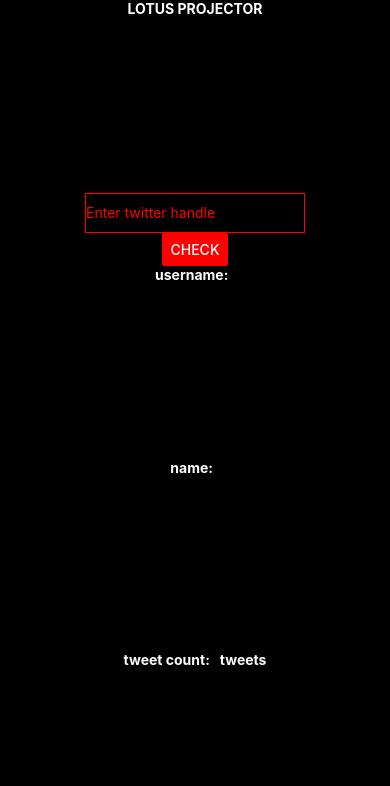
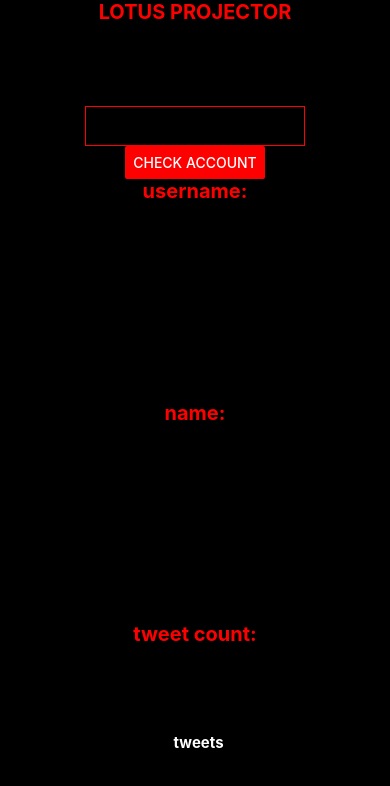
Before and after one commit to dpaganel/Lotus-Projector, a React Native app in the folder LotusProjector/: screen / in a window 390 px wide. Shown: the top 786 px of the page. Built offline with nearby package versions, Linux system fonts and the light colour scheme.

Commit message:
- front end changes for improved readability - removed console.log debugging lines

```diff
--- a/LotusProjector/App.js
+++ b/LotusProjector/App.js
@@ -35,8 +35,6 @@ class App extends Component {
         fetched_username = fetched_user.data.username
         fetched_name = fetched_user.data.name
         fetched_tweets = fetched_user.data.public_metrics.tweet_count
-        console.log(fetched_username)
-        console.log(fetched_user.data.username)
         this.setState({username: fetched_username})
         this.setState({name: fetched_name})
         this.setState({tweets: fetched_tweets})
@@ -58,17 +56,21 @@ class App extends Component {
                 borderWidth: 1,
                 color:'red'
                 }}
-                defaultValue="Enter twitter handle"
+                defaultValue=""
                 onChangeText = {this.handleHandle}
             />
             <Button
-                title="Check"
+                title="Check Account"
                 color="red"
+
                 onPress={this.handleClick}
             />
-            <Text style = {styles.container}>username: {this.state.username}</Text>
-            <Text style = {styles.container}>name: {this.state.name}</Text>
-            <Text style = {styles.container}>tweet count: {this.state.tweets} tweets</Text>
+            <Text style = {styles.container}>username:</Text>
+            <Text style = {result_styles.container}>{this.state.username}</Text>
+            <Text style = {styles.container}>name:</Text>
+            <Text style = {result_styles.container}>{this.state.name}</Text>
+            <Text style = {styles.container}>tweet count:</Text>
+            <Text style = {result_styles.container}>{this.state.tweets} tweets</Text>
         </View>
 
         )
@@ -84,7 +86,20 @@ const styles = StyleSheet.create({
         justifyContent: 'center',
         alignItems: 'center',
         backgroundColor:'black',
-        color:'white',
-        fontWeight:'bold'
+        color:'red',
+        fontWeight:'bold',
+        fontSize: 20
     }
 })
+
+const result_styles = StyleSheet.create({
+    container: {
+        flex: 1,
+        padding: 5,
+        alignItems: 'center',
+        backgroundColor: 'black',
+        color: 'white',
+        fontWeight: 'bold',
+        fontSize: 15
+    }
+})
```
